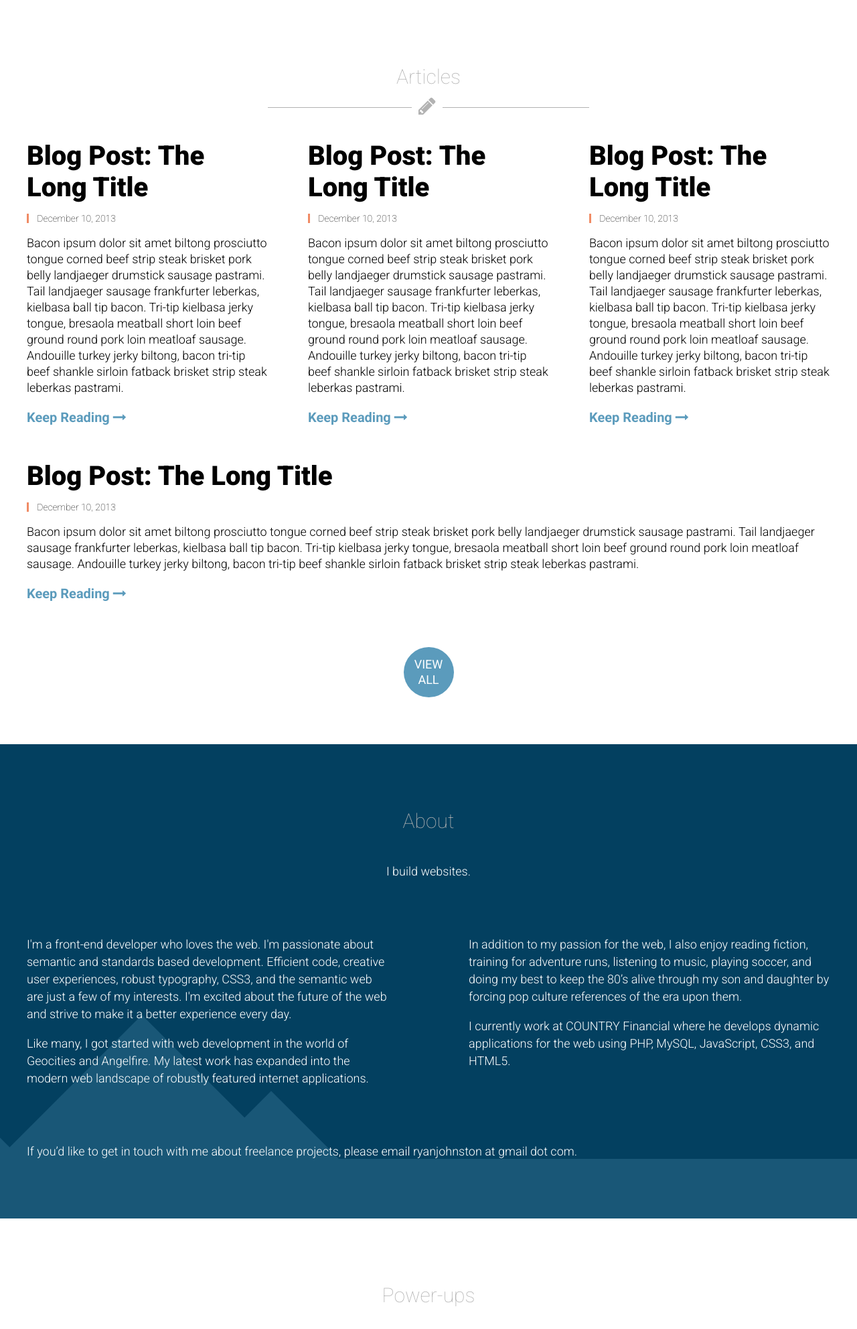
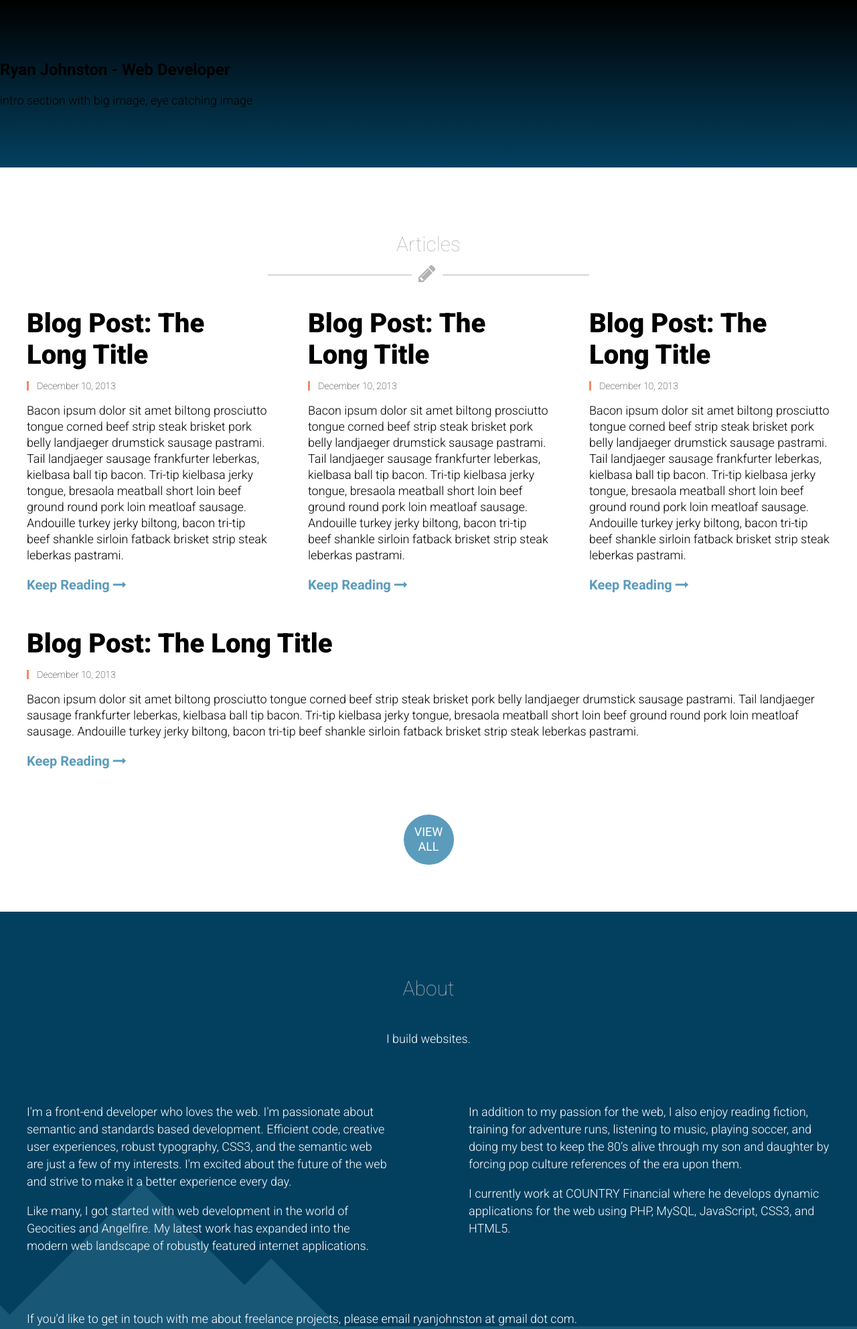
Before and after one commit to Johnstonian/portfolio, a PHP site: page / in a window 1280 px wide. Shown: the top 1984 px of the page at 67% size. Run offline with PHP 8.4, Linux system fonts and the light colour scheme.

Commit message:
adding documentation to stylesheet based on csswizardy CSS Guidelines - https://github.com/csswizardry/CSS-Guidelines

```diff
--- a/css/dev/_fontawesome.scss
+++ b/css/dev/_fontawesome.scss
@@ -1,3 +1,6 @@
+/*------------------------------------*\
+    $FONT AWESOME
+\*------------------------------------*/
 /*!
  *  Font Awesome 4.0.3 by @davegandy - http://fontawesome.io - @fontawesome
  *  License - http://fontawesome.io/license (Font: SIL OFL 1.1, CSS: MIT License)
--- a/css/dev/_normalize.scss
+++ b/css/dev/_normalize.scss
@@ -1,3 +1,6 @@
+/*------------------------------------*\
+    $NORMALIZE
+\*------------------------------------*/
 /*! normalize.css v2.1.3 | MIT License | git.io/normalize */
 
 /* ==========================================================================
--- a/css/dev/_typography.scss
+++ b/css/dev/_typography.scss
@@ -1,3 +1,6 @@
+/*------------------------------------*\
+    $TYPE
+\*------------------------------------*/
 h2.section-title {
 	font-weight: $thin;
 	@include font-size(30);
--- a/css/dev/style.scss
+++ b/css/dev/style.scss
@@ -1,32 +1,66 @@
-@import 'normalize';
+@charset "UTF-8";
+/* Author: Ryan Johnston
+/*------------------------------------*\
+    $TABLE OF CONTENTS https://github.com/csswizardry/CSS-Guidelines
+\*------------------------------------*/
+/**
+ * VARIABLES............Define Sass Variables
+ * MIXINS...............Define Sass Mixins
+ * NORMALIZE............Normalize all elements consistently across browsers
+ * GLOBAL STYLES........Global Element Styles
+ * CLASSES..............Generic Classes
+ * TYPE.................Type Classes
+ * FONT AWESOME.........Font Awesome Icon Fonts - http://fontawesome.io/
+ * LAYOUT...............Layout Specific Styles
+ * STRUCTURE............Site structure (header, nav, etc.)
+ */
 
 @import 'variables';
 @import 'mixins';
-
+@import 'normalize';
 @import 'typography';
-
 @import 'fontawesome';
 
-body {
-	margin: 0;
-	font-family: 'Roboto', sans-serif;
-  padding: 0;
-}
-
-/* apply a natural box layout model to all elements */
+/*------------------------------------*\
+    $GLOBAL STYLES
+\*------------------------------------*/
+/* apply a natural box layout model to all elements
+* http:/paulirish.com/2012/box-sizing-border-box-ftw/
+*/
 *, *:before, *:after {
   -moz-box-sizing: border-box; -webkit-box-sizing: border-box; box-sizing: border-box;
  }
 
+body {
+	font-family: 'Roboto', sans-serif;
+  margin: 0;
+  padding: 0;
+}
+
+ a { color: $link-color; text-decoration: none; }
+
+
+
+
+
+/*------------------------------------*\
+    $CLASSES
+\*------------------------------------*/
  .center { text-align: center; }
+ .clear, %clear { clear: both; }
 
-a { color: $link-color; text-decoration: none; }
 
+
+
+
+/*------------------------------------*\
+    $LAYOUT
+\*------------------------------------*/
 .section {
 	padding: 4.375em 0;
 	margin: 0 auto;
 	width: 100%;
-	clear: both;
+	@extend %clear;
 	position: relative;
 }
 
@@ -41,7 +75,17 @@ a { color: $link-color; text-decoration: none; }
 
 
 }
+.intro {
+	background: #000000; /* Old browsers */
+	background: -moz-linear-gradient(top,  #000000 0%, #034060 100%); /* FF3.6+ */
+	background: -webkit-gradient(linear, left top, left bottom, color-stop(0%,#000000), color-stop(100%,#034060)); /* Chrome,Safari4+ */
+	background: -webkit-linear-gradient(top,  #000000 0%,#034060 100%); /* Chrome10+,Safari5.1+ */
+	background: -o-linear-gradient(top,  #000000 0%,#034060 100%); /* Opera 11.10+ */
+	background: -ms-linear-gradient(top,  #000000 0%,#034060 100%); /* IE10+ */
+	background: linear-gradient(to bottom,  #000000 0%,#034060 100%); /* W3C */
+	filter: progid:DXImageTransform.Microsoft.gradient( startColorstr='#000000', endColorstr='#034060',GradientType=0 ); /* IE6-9 */
 
+}
 .articles { background-color: white; }
 .about {
 	background: url('../../images/mountains.png') no-repeat bottom $about-blue;
@@ -80,7 +124,7 @@ i.icon-wrapper {
 	position: relative;
 
 	&:before, &:after {
-		clear: both;
+		@extend %clear;
 		content: "";
 		display: table;
 	}
@@ -159,3 +203,7 @@ i.icon-wrapper {
 	bottom: 0;
 	width: 100%;
 }
+
+/*------------------------------------*\
+    $STRUCTURE
+\*------------------------------------*/
--- a/css/style.css
+++ b/css/style.css
@@ -1,3 +1,35 @@
+/* Author: Ryan Johnston
+/*------------------------------------*\
+    $TABLE OF CONTENTS https://github.com/csswizardry/CSS-Guidelines
+\*------------------------------------*/
+/**
+ * VARIABLES............Define Sass Variables
+ * MIXINS...............Define Sass Mixins
+ * NORMALIZE............Normalize all elements consistently across browsers
+ * GLOBAL STYLES........Global Element Styles
+ * CLASSES..............Generic Classes
+ * TYPE.................Type Classes
+ * FONT AWESOME.........Font Awesome Icon Fonts - http://fontawesome.io/
+ * LAYOUT...............Layout Specific Styles
+ * STRUCTURE............Site structure (header, nav, etc.)
+ */
+/*------------------------------------*\
+    $VARIABLES
+\*------------------------------------*/
+/* font weights */
+/* Colors */
+/* Breakpoints */
+/* 1200px */
+/* 768px */
+/*------------------------------------*\
+    $MIXINS
+\*------------------------------------*/
+/* Sets font-size to rem with a pixel fallback
+* https://github.com/csswizardry/CSS-Guidelines#sizing-uis
+*/
+/*------------------------------------*\
+    $NORMALIZE
+\*------------------------------------*/
 /*! normalize.css v2.1.3 | MIT License | git.io/normalize */
 /* ==========================================================================
    HTML5 display definitions
@@ -379,8 +411,9 @@ table {
   border-spacing: 0;
 }
 
-/* 1200px */
-/* 768px */
+/*------------------------------------*\
+    $TYPE
+\*------------------------------------*/
 h2.section-title {
   font-weight: 100;
   font-size: 30px;
@@ -476,6 +509,9 @@ p.view-all {
   line-height: 26px;
 }
 
+/*------------------------------------*\
+    $FONT AWESOME
+\*------------------------------------*/
 /*!
  *  Font Awesome 4.0.3 by @davegandy - http://fontawesome.io - @fontawesome
  *  License - http://fontawesome.io/license (Font: SIL OFL 1.1, CSS: MIT License)
@@ -2147,21 +2183,22 @@ p.view-all {
   content: "\f196";
 }
 
-body {
-  margin: 0;
-  font-family: 'Roboto', sans-serif;
-  padding: 0;
-}
-
-/* apply a natural box layout model to all elements */
+/*------------------------------------*\
+    $GLOBAL STYLES
+\*------------------------------------*/
+/* apply a natural box layout model to all elements
+* http:/paulirish.com/2012/box-sizing-border-box-ftw/
+*/
 *, *:before, *:after {
   -moz-box-sizing: border-box;
   -webkit-box-sizing: border-box;
   box-sizing: border-box;
 }
 
-.center {
-  text-align: center;
+body {
+  font-family: 'Roboto', sans-serif;
+  margin: 0;
+  padding: 0;
 }
 
 a {
@@ -2169,11 +2206,24 @@ a {
   text-decoration: none;
 }
 
+/*------------------------------------*\
+    $CLASSES
+\*------------------------------------*/
+.center {
+  text-align: center;
+}
+
+.clear, .section, .grid:before, .grid:after {
+  clear: both;
+}
+
+/*------------------------------------*\
+    $LAYOUT
+\*------------------------------------*/
 .section {
   padding: 4.375em 0;
   margin: 0 auto;
   width: 100%;
-  clear: both;
   position: relative;
 }
 
@@ -2189,6 +2239,21 @@ a {
   }
 }
 
+.intro {
+  background: #000000;
+  /* FF3.6+ */
+  background: -webkit-gradient(linear, left top, left bottom, color-stop(0%, black), color-stop(100%, #034060));
+  /* Chrome,Safari4+ */
+  background: -webkit-linear-gradient(top, black 0%, #034060 100%);
+  /* IE10+ */
+  background: -webkit-gradient(linear, left top, left bottom, from(black), to(#034060));
+  /* IE10+ */
+  background: linear-gradient(to bottom, black 0%, #034060 100%);
+  /* W3C */
+  filter: progid:DXImageTransform.Microsoft.gradient(startColorstr='#000000', endColorstr='#034060',GradientType=0 );
+  /* IE6-9 */
+}
+
 .articles {
   background-color: white;
 }
@@ -2239,7 +2304,6 @@ i.icon-wrapper {
   position: relative;
 }
 .grid:before, .grid:after {
-  clear: both;
   content: "";
   display: table;
 }
@@ -2311,3 +2375,7 @@ i.icon-wrapper {
   bottom: 0;
   width: 100%;
 }
+
+/*------------------------------------*\
+    $STRUCTURE
+\*------------------------------------*/
--- a/index.html
+++ b/index.html
@@ -34,10 +34,10 @@
 		</nav>
 	</header> -->
 
-<!-- 	<section class="section intro">
+	<section class="section intro">
 		<h2>Ryan Johnston - Web Developer</h2>
 		<p>intro section with big image, eye catching image</p>
-	</section> -->
+	</section>
 
 	<section class="section  articles">
 		<div class="container">
```
Also changed, not shown: css/dev/_mixins.scss (+6 -2 lines), css/dev/_variables.scss (+6 -5 lines), README.md.
